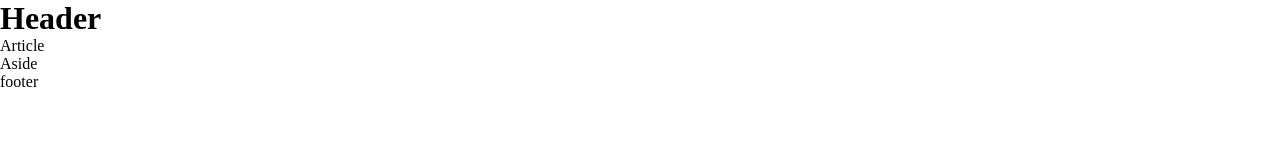
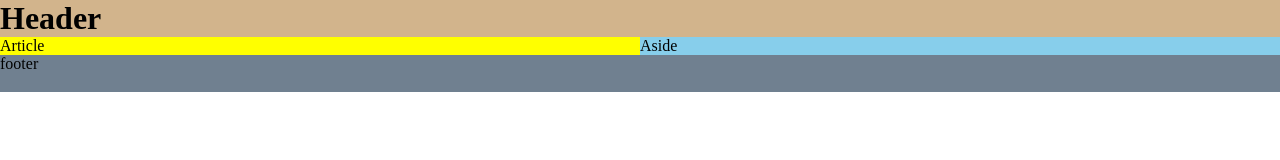
Before and after one commit to jsguerra/css-grid-layout, a plain HTML site: page index.html in a window 1280 px wide. Drawn offline with Linux system fonts and the light colour scheme.

Commit message:
file updated

```diff
--- a/style.css
+++ b/style.css
@@ -2,4 +2,44 @@
   margin: 0;
   padding: 0;
 }
+
+.grid {
+  display: -ms-grid;
+  display: grid;
+  -ms-grid-columns: 1fr 1fr;
+      grid-template-columns: 1fr 1fr;
+  -ms-grid-rows: 1fr auto 1fr;
+      grid-template-rows: 1fr auto 1fr;
+      grid-template-areas: "header header" "main sidebar" "footer footer";
+}
+
+.site-header {
+  -ms-grid-row: 1;
+  -ms-grid-column: 1;
+  -ms-grid-column-span: 2;
+  grid-area: header;
+  background-color: tan;
+}
+
+.main {
+  -ms-grid-row: 2;
+  -ms-grid-column: 1;
+  grid-area: main;
+  background-color: yellow;
+}
+
+.sidebar {
+  -ms-grid-row: 2;
+  -ms-grid-column: 2;
+  grid-area: sidebar;
+  background-color: skyblue;
+}
+
+.site-footer {
+  -ms-grid-row: 3;
+  -ms-grid-column: 1;
+  -ms-grid-column-span: 2;
+  grid-area: footer;
+  background-color: slategrey;
+}
 /*# sourceMappingURL=style.css.map */
```
Also changed, not shown: 1 other file.
